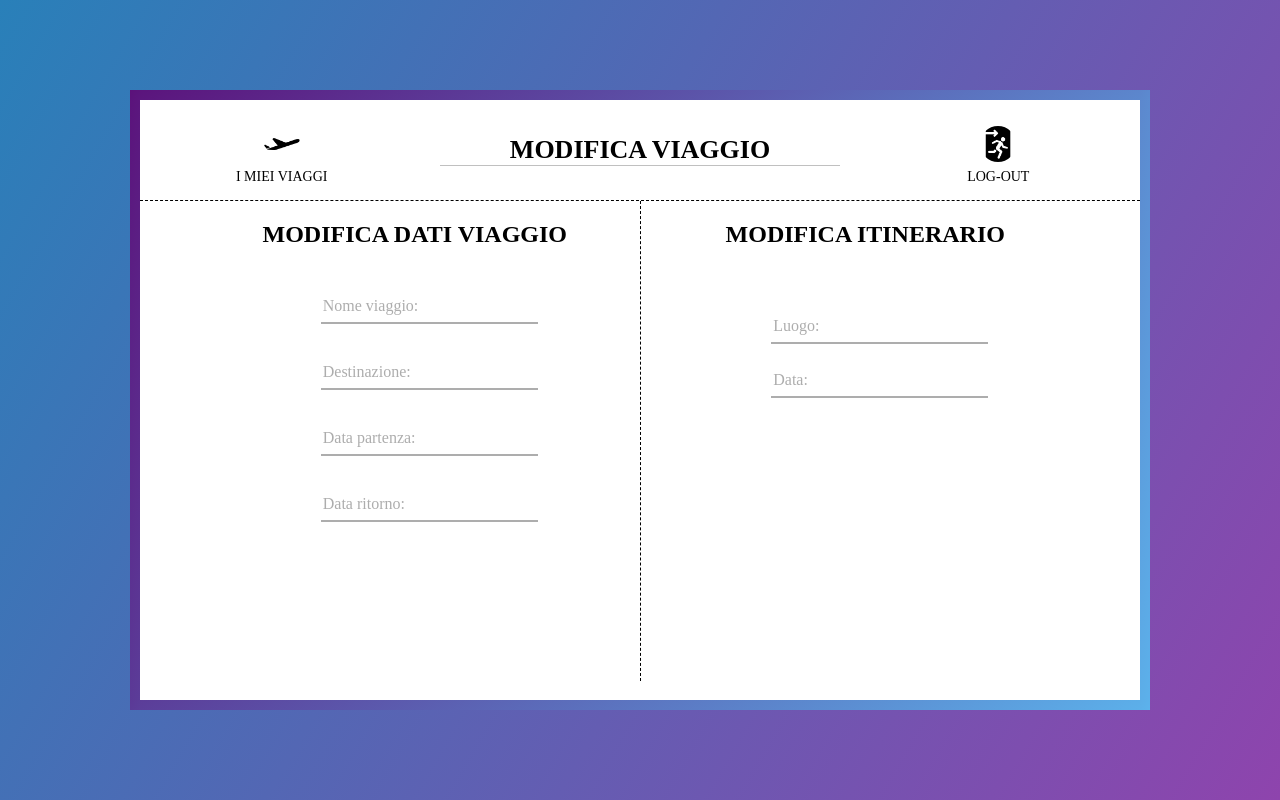
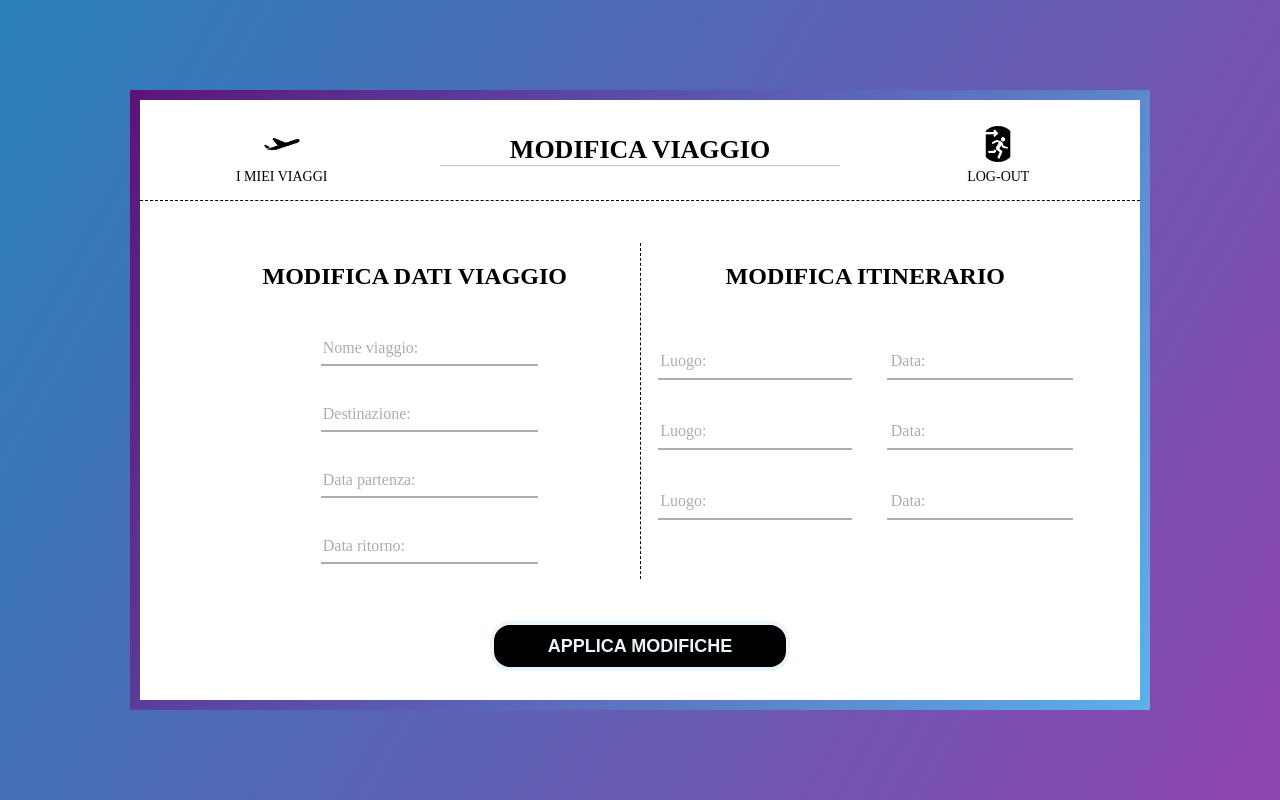
Before and after one commit to danielelurani/gruppi-di-viaggio, a Django app: page /organizzatoreViaggi/changeItinerary in a window 1280 px wide. Run offline with Django 4.2, Linux system fonts and the light colour scheme; a user stored in the database is signed in.

Commit message:
Continuo pagina modifica Viaggio

```diff
--- a/sitoProgettoIsw/organizzatoreViaggi/static/css/changeItinerary.css
+++ b/sitoProgettoIsw/organizzatoreViaggi/static/css/changeItinerary.css
@@ -146,48 +146,25 @@ form .textField{
 
 
 .main {
-    height: 80%;
+    height: 70%;
     width: 90%;
     display: flex;
     position: relative;
     flex-direction: row;
     align-items: center;
+    text-align: center;
     justify-content: center;
     margin: auto;
 }
 
 
 .main-sx {
-    height: 100%;
+    height: 80%;
     width: 50%;
     position: relative;
     border-right: dashed 1.5px;
     text-align: center;
 }
-
-
-.main-dx {
-    height: 100%;
-    width: 50%;
-    text-align: center;
-}
-
-
-
-.main-dx form {
-    display: inline-block;
-    align-items: center;
-    justify-content: center;
-    flex-direction: column;
-    width: 102%;
-    margin-top: 5%;
-    margin-left: 10px;
-}
-
-.input_itinerary{
-    display: inline-block;
-}
-
 
 .main-sx form {
     display: flex;
@@ -198,3 +175,67 @@ form .textField{
     margin-top: 5%;
     margin-left: 10px;
 }
+
+
+.main-dx {
+    height: 80%;
+    width: 50%;
+    position: relative;
+    text-align: center;
+}
+
+.input_itinerary {
+    display: flex;
+    text-align: center;
+}
+
+.itinerary_field input{
+    width:80%;
+    padding: 5px;
+    height: 40px;
+    font-size: 16px;
+    border: none;
+    background: none;
+    outline: none;
+    border-bottom: 2px solid #ADADAD;
+}
+
+.itinerary_field label {
+    position: relative;
+    top: 60%;
+    left: -72px;
+    color: #adadad;
+    transform: translateY(-50%);
+    font-size: 16px;
+    pointer-events: none;
+}
+
+.button-container {
+    width: 100%;
+    display: flex ;
+    justify-content: center;
+}
+
+.button-container apply_button {
+    width: 30%;
+}
+
+
+.apply_button{
+   width: 30%;
+    height: 50px;
+    border: 4px solid;
+    background: black;
+    border-radius: 20px;
+    font-size: 18px;
+    color: #e9f4fb;
+    font-weight: 700;
+    cursor: pointer;
+    outline: none;
+}
+
+
+.apply_button:hover {
+    border-color: #8e44ad;
+    transition: .5s;
+}
--- a/sitoProgettoIsw/organizzatoreViaggi/templates/organizzatoreViaggi/changeItinerary.html
+++ b/sitoProgettoIsw/organizzatoreViaggi/templates/organizzatoreViaggi/changeItinerary.html
@@ -64,22 +64,56 @@
                <form method="post">
                    <div class="input_itinerary">
 
-                       <div class="textField">
+                       <div class="itinerary_field">
+                           <label>Luogo:</label>
                            <input type="text" required>
-                           <label>Luogo:</label>
+
                        </div>
-                       <div class="textField">
+                       <div class="itinerary_field">
+                           <label>Data:</label>
                            <input type="text" required>
-                           <label>Data:</label>
                        </div>
                    </div>
+
+                   <div class="input_itinerary">
+
+                       <div class="itinerary_field">
+                           <label>Luogo:</label>
+                           <input type="text" required>
+
+                       </div>
+                       <div class="itinerary_field">
+                           <label>Data:</label>
+                           <input type="text" required>
+                       </div>
+                   </div>
+
+                   <div class="input_itinerary">
+
+                       <div class="itinerary_field">
+                           <label>Luogo:</label>
+                           <input type="text" required>
+
+                       </div>
+                       <div class="itinerary_field">
+                           <label>Data:</label>
+                           <input type="text" required>
+                       </div>
+                   </div>
+
+
                </form>
            </div>
 
        </div>
 
+       <div class="button-container" >
+           <input class="apply_button" type="submit" value="APPLICA MODIFICHE">
+       </div>
+
 
    </div>
 
+
 </body>
 </html>
```
Also changed, not shown: sitoProgettoIsw/db.sqlite3.
